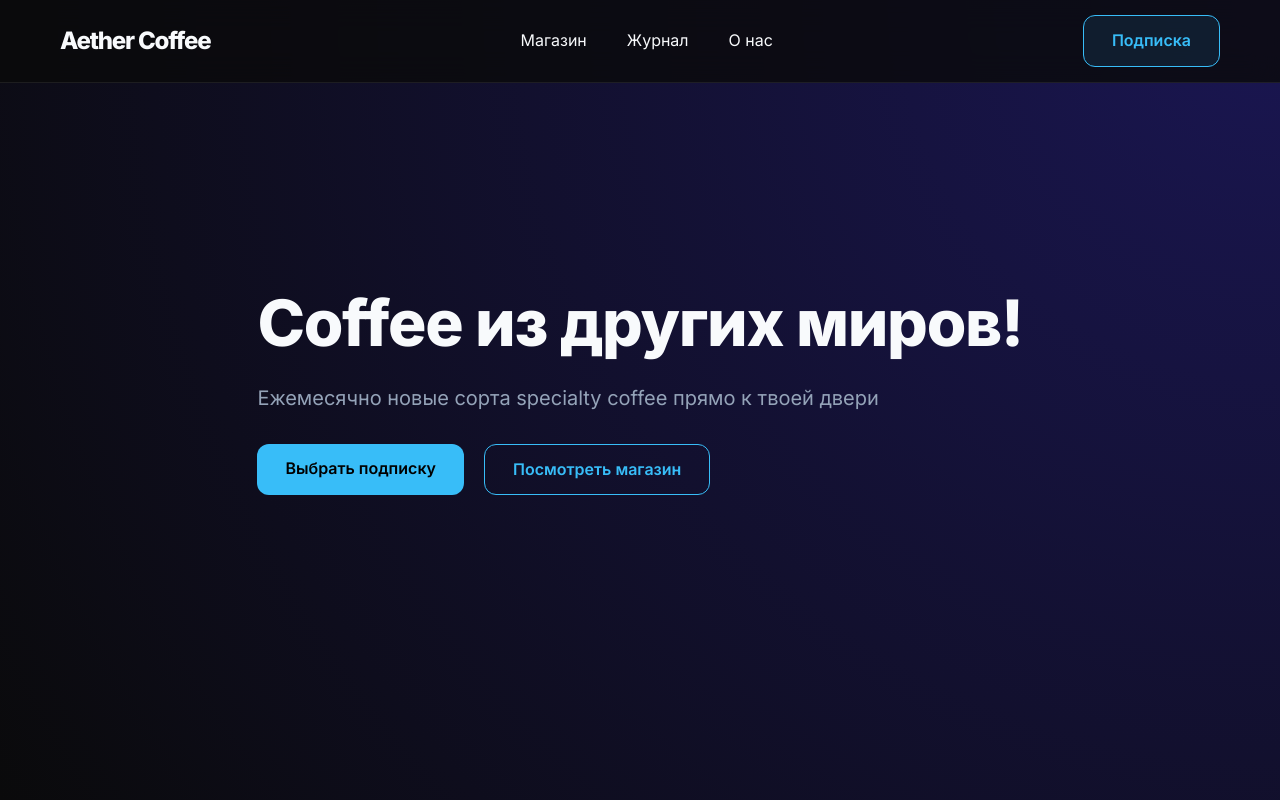
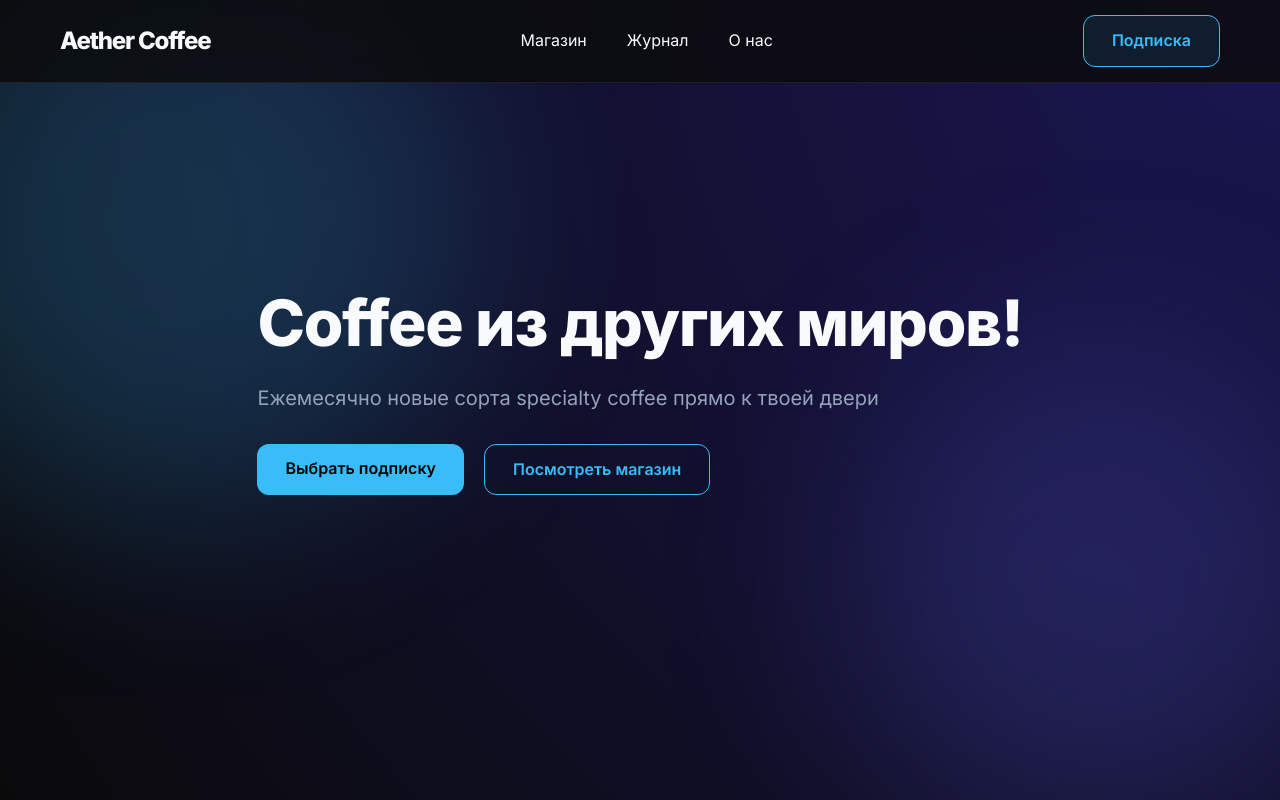
Before and after one commit to IkramovTakhir/aether-coffee, a plain HTML site: page index.html in a window 1280 px wide. Shown: the top 800 px of the page. Drawn offline with Linux system fonts and the light colour scheme.

Commit message:
Update style3.css

```diff
--- a/style3.css
+++ b/style3.css
@@ -23,6 +23,28 @@ html {
     /* Настройки "стеклянного" эффекта */
     --glass-border: rgba(255, 255, 255, 0.08);
     --glass: rgba(255, 255, 255, 0.03);
+}
+.orb {
+    position: fixed;
+    border-radius: 50%;
+    filter: blur(100px);
+    z-index: -1; /* Уходит на самый задний план */
+    pointer-events: none;
+    opacity: 0.2;
+}
+.orb-1 {
+    width: 600px;
+    height: 600px;
+    background: var(--accent);
+    top: -10%;
+    left: -10%;
+}
+.orb-2 {
+    width: 500px;
+    height: 500px;
+    background: #6366f1;
+    bottom: -5%;
+    right: -5%;
 }
 
 body {
```
